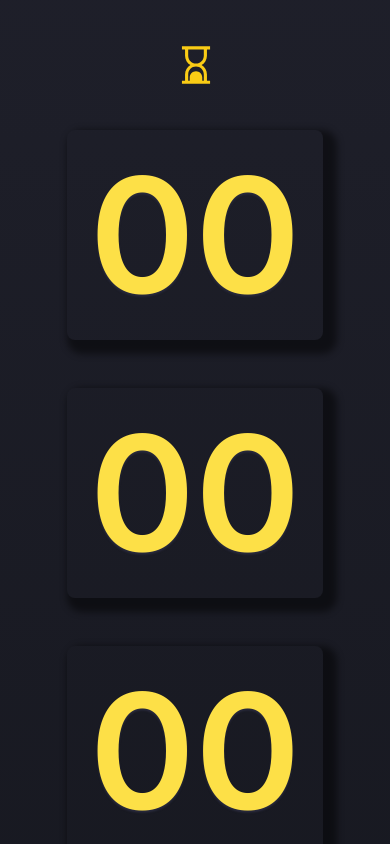
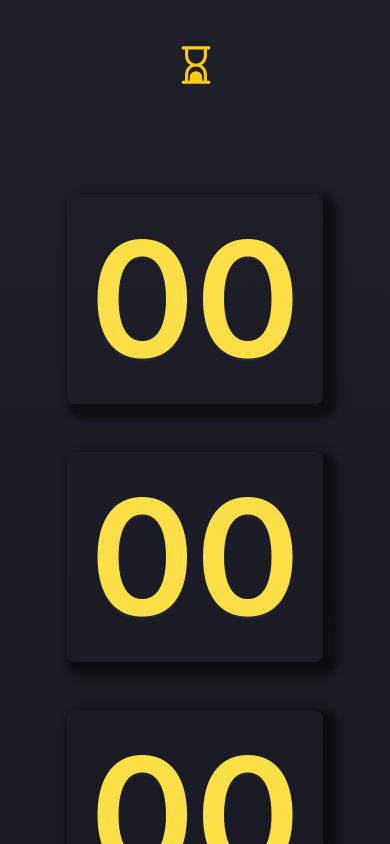
Before and after one commit to agacia1805/countdown-timer, a Next.js app: page / in a window 390 px wide. Shown: the top 844 px of the page. Built offline with nearby package versions, Linux system fonts and the light colour scheme.

Commit message:
(chore) fix scroll issue on mobile

```diff
--- a/src/app/globals.css
+++ b/src/app/globals.css
@@ -2,14 +2,38 @@
 @tailwind components;
 @tailwind utilities;
 
-.background {
+:root {
+  --background-end-rgb: 255, 255, 255;
+  --foreground-rgb: 0, 0, 0;
+  --background-start-rgb: 214, 219, 220;
+}
+
+@media (prefers-color-scheme: dark) {
+  :root {
+    --background-end-rgb: 0, 0, 0;
+    --foreground-rgb: 255, 255, 255;
+    --background-start-rgb: 0, 0, 0;
+  }
+}
+
+body {
+  background: linear-gradient(
+    to bottom,
+    transparent,
+    rgb(var(--background-end-rgb))
+  )
+  rgb(var(--background-start-rgb));
+  color: rgb(var(--foreground-rgb));
+}
+
+body {
   background: linear-gradient(
     180deg,
     hsl(235, 16%, 14%) 0%,
     hsl(230, 17%, 10%) 100%
-  );
-  position: relative;
-  overflow: hidden;
+  )
+  hsl(235, 16%, 14%) 0%
+;
 }
 
 .timeInput {
--- a/src/app/layout.tsx
+++ b/src/app/layout.tsx
@@ -20,10 +20,10 @@ export default function RootLayout({
   return (
     <html lang='en'>
       <body
-        className={`${inter.className} background flex min-h-screen flex-col text-white`}
+        className={`${inter.className} flex min-h-screen flex-col text-white`}
       >
         <Header />
-        <div className='flex flex-grow flex-col justify-center px-8'>
+        <div className='flex flex-grow flex-col justify-center px-8 py-16'>
           {children}
         </div>
         <Footer />
```
